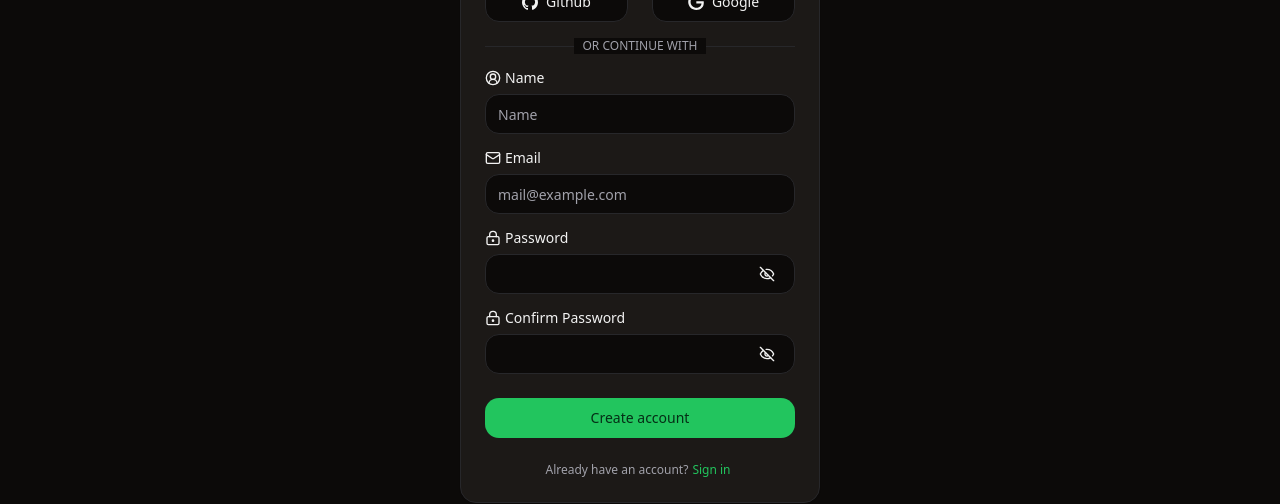
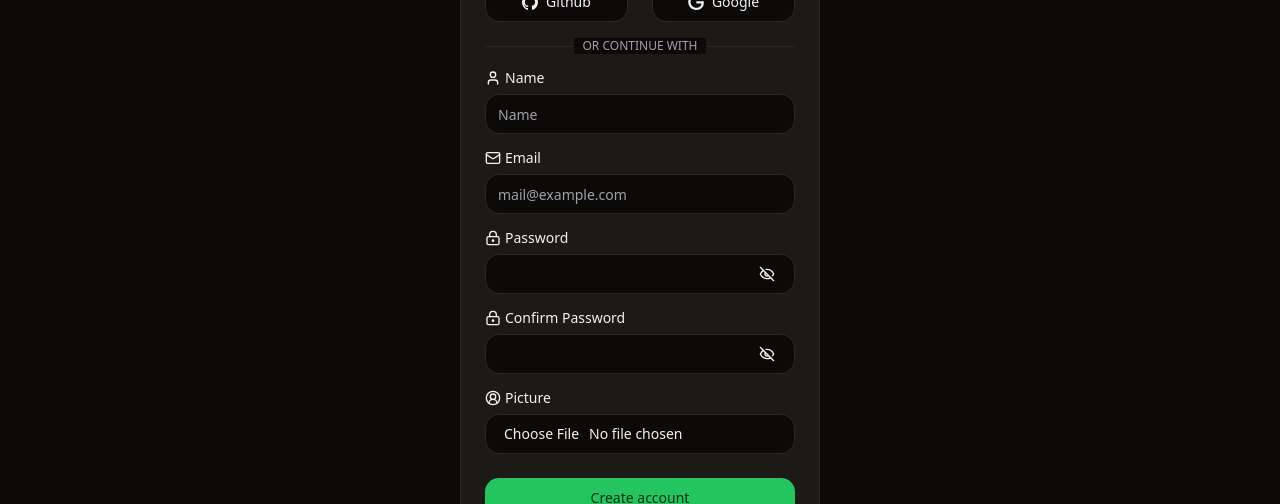
Before and after one commit to shobhan-sundar-goutam/Chat-App, a React (Vite) app in the folder client/: page /signup in a window 1280 px wide. Shown: the part 232-736 px from the top of the page. Built offline with nearby package versions, Linux system fonts and the light colour scheme; no server answers.

Commit message:
code refactoring

```diff
--- a/client/package.json
+++ b/client/package.json
@@ -11,6 +11,7 @@
   },
   "dependencies": {
     "@radix-ui/react-dropdown-menu": "^2.0.6",
+    "@radix-ui/react-label": "^2.0.2",
     "@radix-ui/react-slot": "^1.0.2",
     "@radix-ui/react-toast": "^1.1.5",
     "@reduxjs/toolkit": "^2.0.1",
--- a/client/src/components/PasswordInput.jsx
+++ b/client/src/components/PasswordInput.jsx
@@ -1,5 +1,5 @@
+import { Eye, EyeOff } from 'lucide-react';
 import { useState } from 'react';
-import { Eye, EyeOff } from 'lucide-react';
 
 const PasswordInput = (props) => {
   const [isVisible, setVisible] = useState(false);
--- /dev/null
+++ b/client/src/components/ui/input.jsx
@@ -0,0 +1,19 @@
+import * as React from "react"
+
+import { cn } from "@/lib/utils"
+
+const Input = React.forwardRef(({ className, type, ...props }, ref) => {
+  return (
+    (<input
+      type={type}
+      className={cn(
+        "flex h-10 w-full rounded-md border border-input bg-background px-3 py-2 text-sm ring-offset-background file:border-0 file:bg-transparent file:text-sm file:font-medium placeholder:text-muted-foreground focus-visible:outline-none focus-visible:ring-2 focus-visible:ring-ring focus-visible:ring-offset-2 disabled:cursor-not-allowed disabled:opacity-50",
+        className
+      )}
+      ref={ref}
+      {...props} />)
+  );
+})
+Input.displayName = "Input"
+
+export { Input }
--- /dev/null
+++ b/client/src/components/ui/label.jsx
@@ -0,0 +1,18 @@
+"use client"
+
+import * as React from "react"
+import * as LabelPrimitive from "@radix-ui/react-label"
+import { cva } from "class-variance-authority";
+
+import { cn } from "@/lib/utils"
+
+const labelVariants = cva(
+  "text-sm font-medium leading-none peer-disabled:cursor-not-allowed peer-disabled:opacity-70"
+)
+
+const Label = React.forwardRef(({ className, ...props }, ref) => (
+  <LabelPrimitive.Root ref={ref} className={cn(labelVariants(), className)} {...props} />
+))
+Label.displayName = LabelPrimitive.Root.displayName
+
+export { Label }
--- a/client/src/pages/Signup.jsx
+++ b/client/src/pages/Signup.jsx
@@ -3,8 +3,16 @@
 import { GithubSvg } from '@/components/Svg/GithubSvg';
 import { GoogleSvg } from '@/components/Svg/GoogleSvg';
 import { Button } from '@/components/ui/button';
+import { Input } from '@/components/ui/input';
+import { Label } from '@/components/ui/label';
 import { useToast } from '@/components/ui/use-toast';
-import { CircleUserRound, Loader2, LockKeyhole, Mail } from 'lucide-react';
+import {
+  CircleUserRound,
+  Loader2,
+  LockKeyhole,
+  Mail,
+  User,
+} from 'lucide-react';
 import { useState } from 'react';
 import { Link } from 'react-router-dom';
 
@@ -43,8 +51,6 @@
         description: error.data.message ?? 'Oops! Something went wrong.',
       });
     }
-
-    // console.log(user);
   };
 
   const validateForm = (data) => {
@@ -100,7 +106,7 @@
             Enter your email below to create your account
           </p>
         </div>
-        <form onSubmit={handleSubmit}>
+        <form encType='multipart/form-data' onSubmit={handleSubmit}>
           <div className='p-6 pt-0 grid gap-4'>
             <div className='grid grid-cols-2 gap-6'>
               <button className='inline-flex items-center justify-center whitespace-nowrap rounded-md text-sm font-medium ring-offset-background transition-colors focus-visible:outline-none focus-visible:ring-2 focus-visible:ring-ring focus-visible:ring-offset-2 disabled:pointer-events-none disabled:opacity-50 border border-input bg-background hover:bg-accent hover:text-accent-foreground h-10 px-4 py-2'>
@@ -124,15 +130,11 @@
             </div>
 
             <div className='grid gap-2'>
-              <label
-                className='required flex gap-1 items-center text-sm font-medium leading-none peer-disabled:cursor-not-allowed peer-disabled:opacity-70'
-                htmlFor='name'
-              >
-                <CircleUserRound size={16} />
+              <Label className='flex gap-1 items-center' htmlFor='name'>
+                <User size={16} />
                 Name
-              </label>
-              <input
-                className='flex h-10 w-full rounded-md border border-input bg-background px-3 py-2 text-sm ring-offset-background file:border-0 file:bg-transparent file:text-sm file:font-medium placeholder:text-muted-foreground focus-visible:outline-none focus-visible:ring-2 focus-visible:ring-ring focus-visible:ring-offset-2 disabled:cursor-not-allowed disabled:opacity-50'
+              </Label>
+              <Input
                 id='name'
                 placeholder='Name'
                 type='text'
@@ -151,15 +153,14 @@
               )}
             </div>
             <div className='grid gap-2'>
-              <label
-                className='required flex gap-1 items-center text-sm font-medium leading-none peer-disabled:cursor-not-allowed peer-disabled:opacity-70'
+              <Label
+                className='required flex gap-1 items-center'
                 htmlFor='email'
               >
                 <Mail size={16} />
                 Email
-              </label>
-              <input
-                className='flex h-10 w-full rounded-md border border-input bg-background px-3 py-2 text-sm ring-offset-background file:border-0 file:bg-transparent file:text-sm file:font-medium placeholder:text-muted-foreground focus-visible:outline-none focus-visible:ring-2 focus-visible:ring-ring focus-visible:ring-offset-2 disabled:cursor-not-allowed disabled:opacity-50'
+              </Label>
+              <Input
                 id='email'
                 placeholder='mail@example.com'
                 type='email'
@@ -178,13 +179,10 @@
               )}
             </div>
             <div className='grid gap-2'>
-              <label
-                className='flex gap-1 items-center text-sm font-medium leading-none peer-disabled:cursor-not-allowed peer-disabled:opacity-70'
-                htmlFor='password'
-              >
+              <Label className='flex gap-1 items-center' htmlFor='password'>
                 <LockKeyhole size={16} />
                 Password
-              </label>
+              </Label>
               <PasswordInput
                 className='flex h-10 w-full rounded-md border border-input bg-background px-3 py-2 text-sm ring-offset-background file:border-0 file:bg-transparent file:text-sm file:font-medium placeholder:text-muted-foreground focus-visible:outline-none focus-visible:ring-2 focus-visible:ring-ring focus-visible:ring-offset-2 disabled:cursor-not-allowed disabled:opacity-50'
                 name='password'
@@ -201,13 +199,13 @@
               )}
             </div>
             <div className='grid gap-2'>
-              <label
-                className='flex gap-1 items-center text-sm font-medium leading-none peer-disabled:cursor-not-allowed peer-disabled:opacity-70'
+              <Label
+                className='flex gap-1 items-center'
                 htmlFor='confirmPassword'
               >
                 <LockKeyhole size={16} />
                 Confirm Password
-              </label>
+              </Label>
               <PasswordInput
                 className='flex h-10 w-full rounded-md border border-input bg-background px-3 py-2 text-sm ring-offset-background file:border-0 file:bg-transparent file:text-sm file:font-medium placeholder:text-muted-foreground focus-visible:outline-none focus-visible:ring-2 focus-visible:ring-ring focus-visible:ring-offset-2 disabled:cursor-not-allowed disabled:opacity-50'
                 name='confirmPassword'
@@ -222,6 +220,20 @@
               {errors.confirmPassword && (
                 <p className='text-sm text-red-600'>{errors.confirmPassword}</p>
               )}
+            </div>
+            <div className='grid gap-2'>
+              <Label
+                className='required flex gap-1 items-center'
+                htmlFor='picture'
+              >
+                <CircleUserRound size={16} />
+                Picture
+              </Label>
+              <Input
+                className='file:text-foreground file:cursor-pointer cursor-pointer'
+                id='picture'
+                type='file'
+              />
             </div>
           </div>
           <div className='flex items-center p-6 pt-0'>
```
Also changed, not shown: 1 other file (tests, documents, lock files or other folders).
